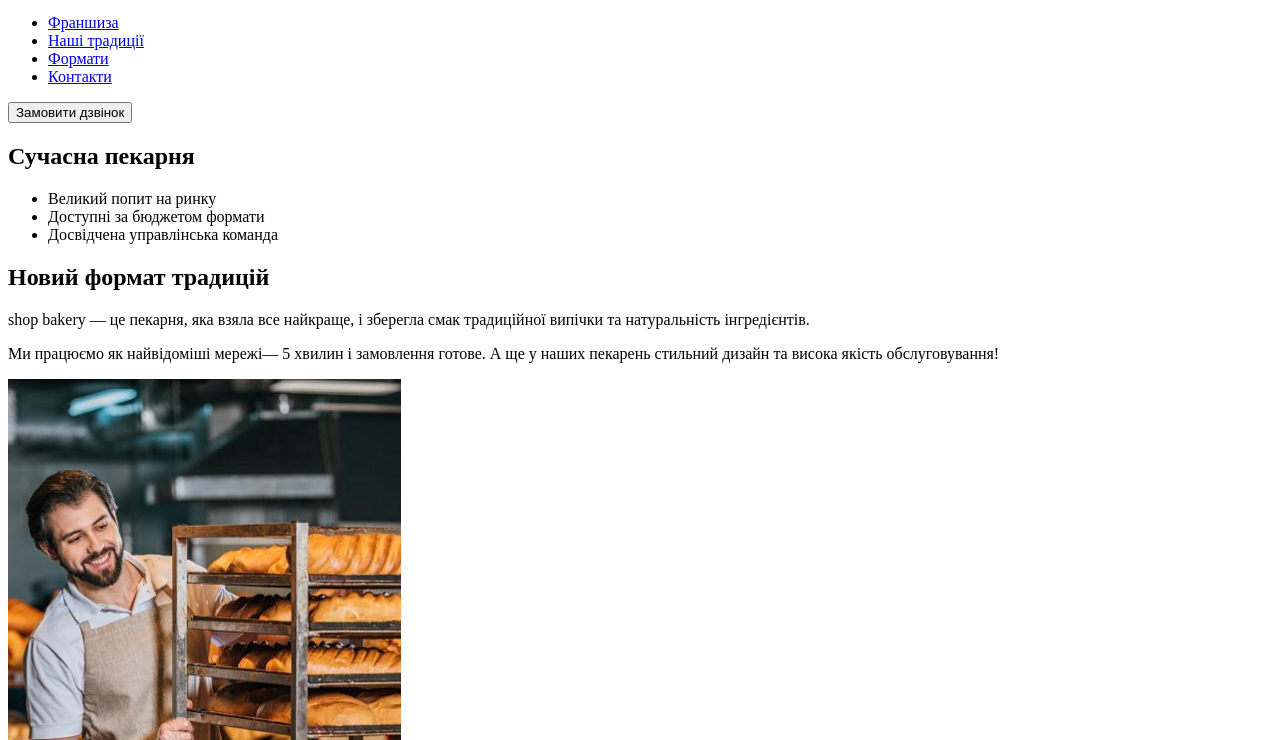
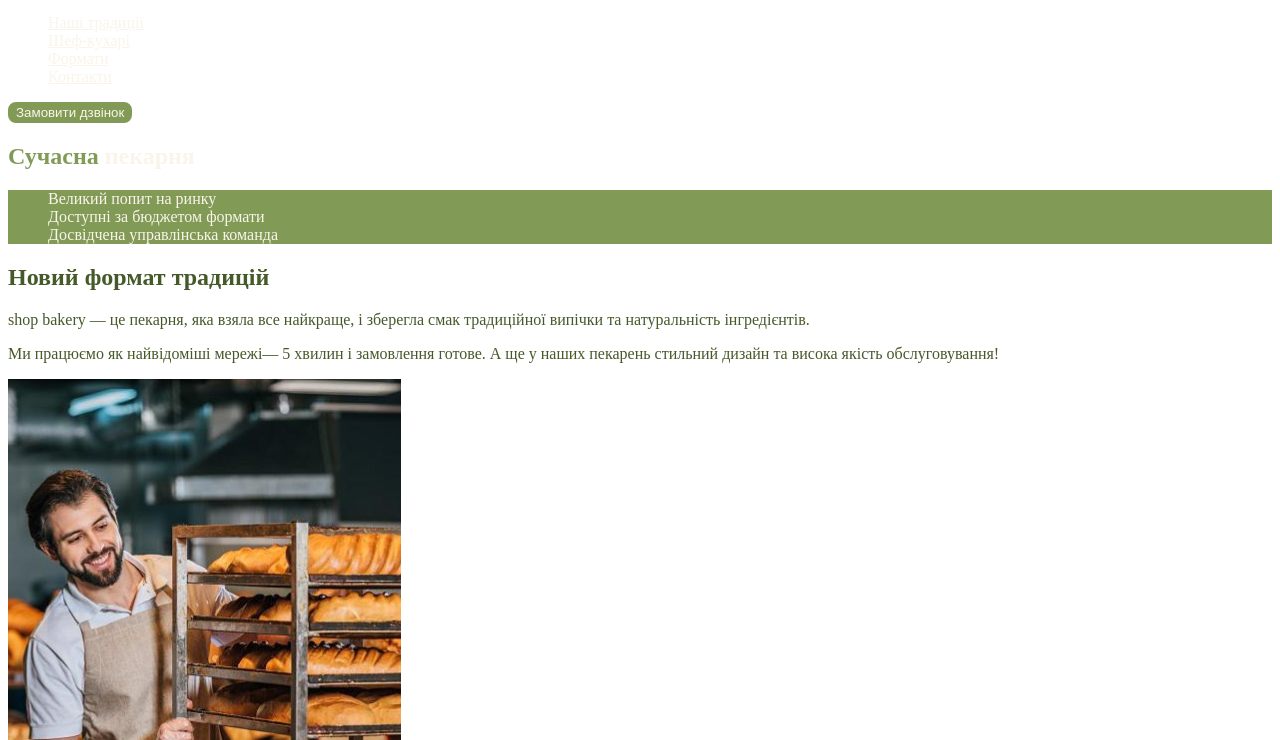
Before and after one commit to vldmros/genius-test, a plain HTML site: page index.html in a window 1280 px wide. Shown: the part 60-800 px from the top of the page. Drawn offline with Linux system fonts and the light colour scheme.

Commit message:
add styles.css-1.0

```diff
--- /dev/null
+++ b/css/styles.css
@@ -0,0 +1,54 @@
+:root {
+    --color-primary-dark: #31261A;
+    --color-primary-light: #FAF4EA;
+    --color-brand-light: #819B57;
+    --color-brand-dark: #465929;
+}
+
+/*Base*/
+body {
+    color: var(--color-brand-dark);
+}
+ul {
+    list-style-type: none;
+}
+
+/*Botton*/
+.button {
+    color: var(--color-primary-light);
+    background: var(--color-brand-light);
+    border: 2px solid var(--color-brand-light);
+    border-radius: 8px;
+    cursor: pointer;
+}
+.button:hover {
+    color: var(--color-brand-dark);
+    background-color: transparent;
+}
+.button:focus {
+    background-color: gold;
+}
+
+/*link*/
+.link {
+    color: var(--color-primary-light);
+}
+.link:hover {
+    color: var(--color-brand-light);
+}
+/*Hero section*/
+.herro-title {
+    color: var(--color-primary-light);
+}
+.herro-title .accent {
+    color: var(--color-brand-light);
+}
+
+/*Adventages section*/
+.adventages-list {
+    color: var(--color-primary-light);
+    background-color: var(--color-brand-light);
+}
+.section-title .accent {
+    color: var(--color-brand-dark);
+}
--- a/index.html
+++ b/index.html
@@ -4,6 +4,7 @@
     <meta charset="UTF-8">
     <meta name="viewport" content="width=device-width, initial-scale=1.0">
     <title>Сучасна пекарня</title>
+    <link rel="stylesheet" href="./css/styles.css">
 </head>
 <body>
     <header>
@@ -12,25 +13,25 @@
             <img src="./images/logo.svg" alt="Логотип сучасної пекарні">
             </a>
             <ul>
-                <li><a href="#"> Франшиза</a></li>
-                <li><a href="#">Наші традиції</a></li>
-                <li><a href="#">Формати</a></li>
-                <li><a href="#">Контакти</a></li>
+                <li><a class="link" href="#traditin-section">Наші традиції</a></li>
+                <li><a class="link" href="#chefs-section">Шеф-кухарі</a></li>
+                <li><a class="link" href="#formats-section">Формати</a></li>
+                <li><a class="link" href="#contact-section">Контакти</a></li>
             </ul>
         </nav>
-        <button type="submit">Замовити дзвінок</button>
+        <button class="button" type="submit" disabled>Замовити дзвінок</button>
     </header>
     <main>
         <section>
-            <h1>Сучасна пекарня</h1>
+            <h1 class="herro-title"><span class="accent">Сучасна</span> пекарня</h1>
         </section>
-        <section>
-            <ul>
+        <section id="tradition-section">
+            <ul class="adventages-list">
                 <li>Великий попит на ринку</li>
                 <li>Доступні за бюджетом формати</li>
                 <li>Досвідчена управлінська команда</li>
             </ul>
-            <h2>Новий формат традицій</h2>
+            <h2 class="section-title">Новий формат традицій</h2>
             <p>
                 <span>shop bakery</span> — це пекарня, яка взяла все найкраще, і
                 зберегла смак традиційної випічки та натуральність інгредієнтів.
@@ -42,8 +43,8 @@
             </p>
             <img src="./images/bakerman.jpg" alt="Пекар">
         </section>
-        <section>
-            <h2>Наші найкращі шеф -кухарі</h2>
+        <section id="chefs-section">
+            <h2 class="section-title">Наші найкращі <span class="accent"></span>шеф-кухарі</h2>
             <ul>
                 <li><article>
                     <h3>Настя</h3>
@@ -60,8 +61,8 @@
                 </article></li>
             </ul>
         </section>
-        <section>
-            <h2>Формати</h2>
+        <section id="formats-section">
+            <h2 class="section-title">Формати</h2>
             <ul>
                 <li>
                     <article>
@@ -80,17 +81,21 @@
             </li>
             </ul>
         </section>
-        <section>
-            <h2>Приєднуйся до мережі пекарень</h2>
+        <section id="contact-section">
+            <h2 class="section-title">Приєднуйся до мережі пекарень</h2>
+            <iframe
+                src="https://www.google.com/maps/embed?pb=!1m18!1m12!1m3!1d2540.1640531314047!2d30.491233500000003!3d50.4566697!2m3!1f0!2f0!3f0!3m2!1i1024!2i768!4f13.1!3m3!1m2!1s0x40d4ce637bfe1717%3A0x5370c2254ad1b952!2sSichovykh%20Striltsiv%20St%2C%2054%2C%20Kyiv%2C%2002000!5e0!3m2!1sen!2sua!4v1700000319947!5m2!1sen!2sua"
+                width="603" height="595" allowfullscreen="" loading="lazy"
+                referrerpolicy="no-referrer-when-downgrade"></iframe>
         </section>
     </main>
     <footer>
         <nav>
-        <a href="#">
+        <a href="./index.html">
             <img src="./images/logo.svg" alt="Логотип сучасної пекарні">
         </a>
             <ul>
-                <li><a href="#"> Франшиза</a></li>
+                <li><a href="#">Франшиза</a></li>
                 <li><a href="#">Наші традиції</a></li>
                 <li><a href="#">Формати</a></li>
                 <li><a href="#">Контакти</a></li>
@@ -105,9 +110,8 @@
                 <li><a href="#"><!-- Instagram--></a></li>
             </ul>
             <a href="#" target="_blank">Політика конфіденційності</a>
-            <p>© 2022 Дані захищені</p>
+            <p>&copy; 2022 Дані захищені</p>
         </address>
-
     </footer>
 </body>
 </html>
```
